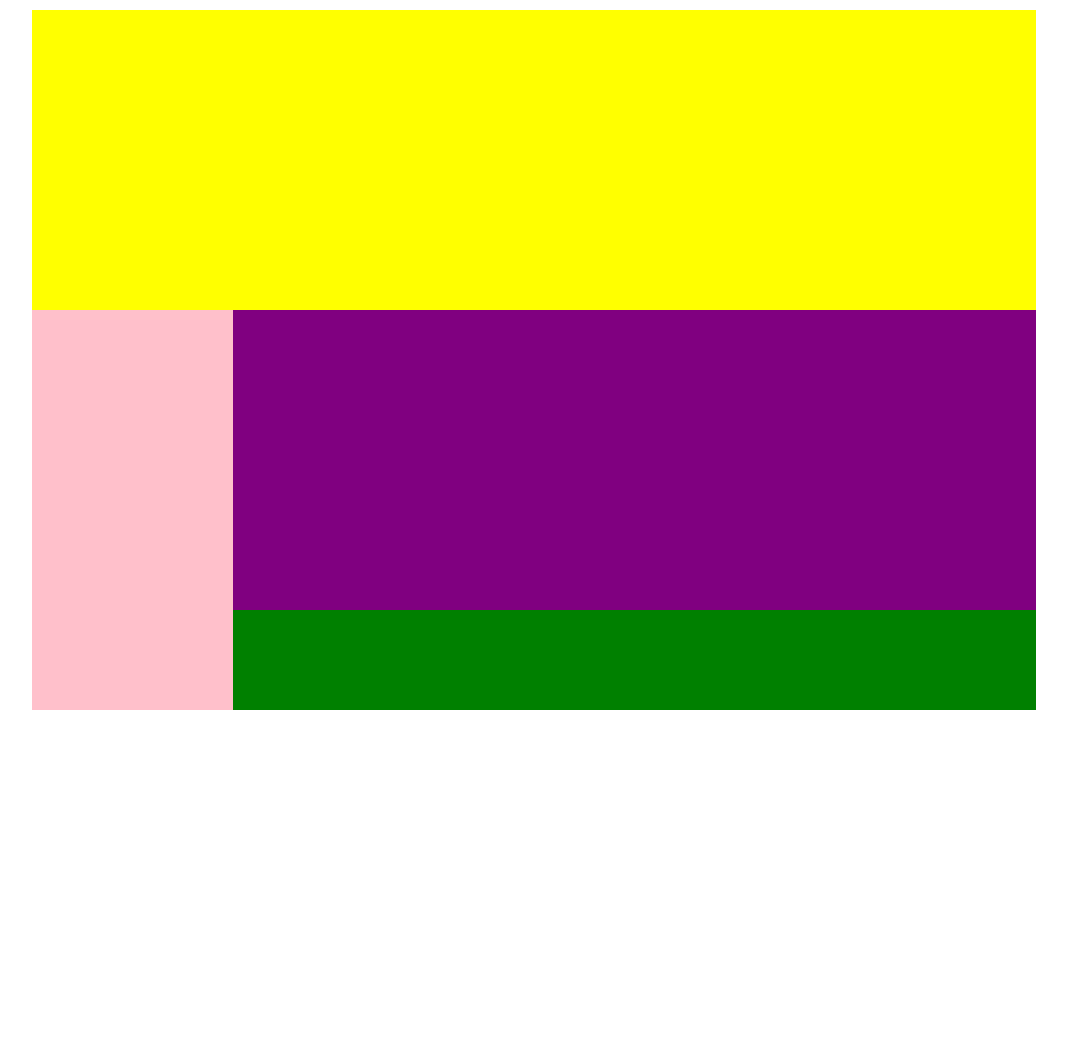
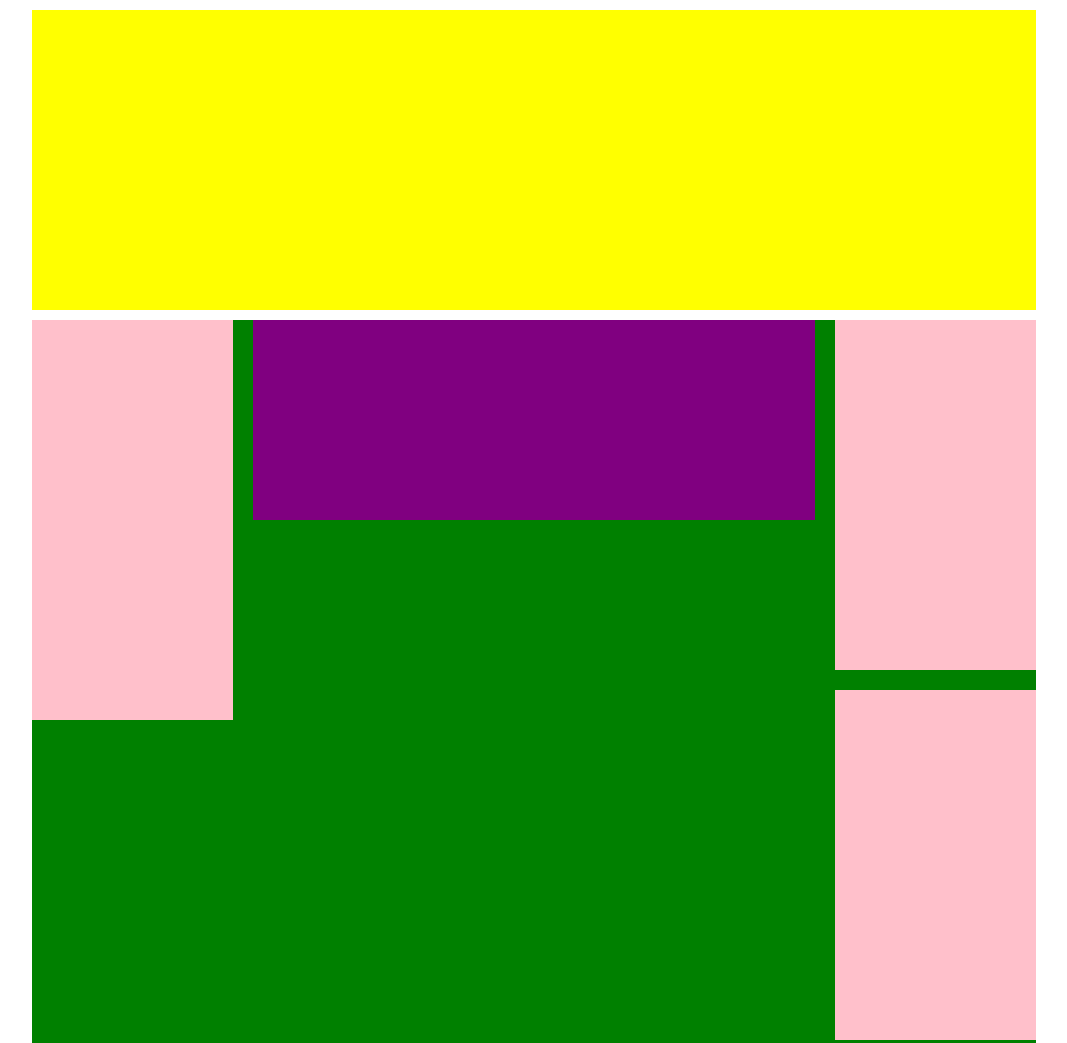
Before and after one commit to niccolo-delfino/htmlcss-struttura-wp, a plain HTML site: page index.html in a window 1280 px wide. Shown: the top 1043 px of the page, without its empty margins (106-1173 px from the left). Before the commit the page ends 800 px from the top, so only its background shows below. Drawn offline with Linux system fonts and the light colour scheme.

Commit message:
correction in the basic structure + right float

```diff
--- a/css/style.css
+++ b/css/style.css
@@ -15,7 +15,8 @@ header{
 }
 
 main{
-  background-color: green
+  margin-top: 10px;
+  background-color: green;
 }
 main::after{
   content: "";
@@ -24,17 +25,32 @@ main::after{
 }
 
 .float-left{
+  width: 20%;
   float: left;
+  margin-right: 20px
+}
+
+.float-right{
+  float: right;
+  width: 20%;
 }
 
 aside.col-left{
-  width: 20%;
+  width: 100%;
   background-color: pink;
   height: 400px;
 }
 
 section.maintext{
-  width: calc(100% - 20%);
-  height: 300px;
+  width: calc(100% - 40% - 40px);
+  height: 200px;
+  margin-right: 20px;
   background-color: purple;
 }
+
+aside.col-right{
+  width: 100%;
+  height: 350px;
+  background-color: pink;
+  margin-bottom: 20px
+}
--- a/index.html
+++ b/index.html
@@ -18,9 +18,14 @@
       <main class="clerfix">
 
         <!-- lato sinistro -->
-        <aside class="col-left float-left">
+        <div class="float-left">
 
-        </aside>
+          <aside class="col-left ">
+
+          </aside>
+
+        </div>
+
         <!-- /lato sinistro -->
 
         <!-- sezione centrale -->
@@ -30,13 +35,20 @@
         <!-- /sezione centrale -->
 
         <!-- lato destro -->
-        <aside class="col-right up">
+        <div class="float-right">
+          <aside class="col-right up">
 
-        </aside>
+          </aside>
 
-        <aside class="col-right down">
+          <aside class="col-right center">
 
-        </aside>
+          </aside>
+
+          <aside class="col-right down">
+
+          </aside>
+
+        </div>
         <!-- /lato destro -->
 
       </main>
```
